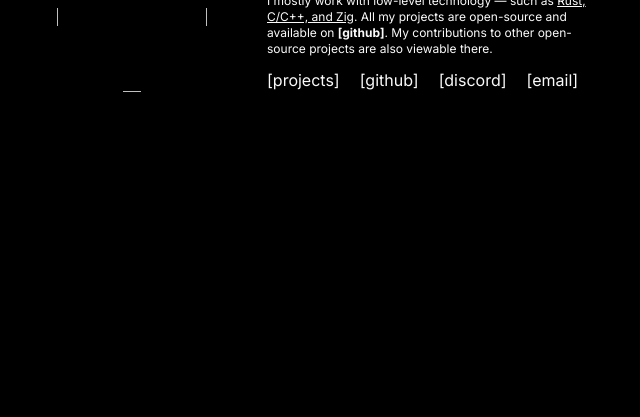
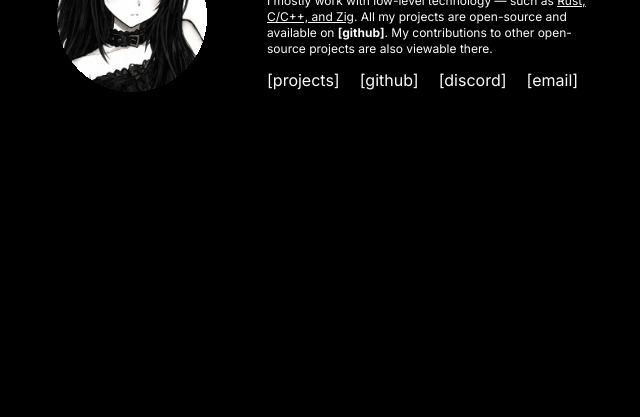
Before and after one commit to lilyvex/lilyvex.github.io, a plain HTML site: page index.html in a window 1280 px wide. Shown: the part 383-800 px from the top of the page, without its empty margins (318-958 px from the left). Drawn offline with nearby package versions, Linux system fonts and the light colour scheme.

Commit message:
fix: image url

```diff
--- a/index.html
+++ b/index.html
@@ -14,7 +14,7 @@
     <body class="bg-[#000]">
         <div class="flex items-center justify-center min-h-screen">
             <div class="inline-flex gap-15 justify-center">
-                <img class="mask-radial-closest-side mask-radial-from-100%" href="profile-image.jpg" width="150" height="150">
+                <img class="mask-radial-closest-side mask-radial-from-100%" src="profile-image.jpg" width="150" height="150">
                 <div style="font-family: 'Inter', monospace; font-optical-sizing: auto;" class="flex flex-col text-neutral-50">
                     <h1 class="text-4xl font-bold">Hi, I'm <u>Lily</u></h1>
                     <p class="text-xs text-pretty w-80 mt-auto">I mostly work with low-level technology — such as <u>Rust, C/C++, and Zig</u>. All my projects
```
